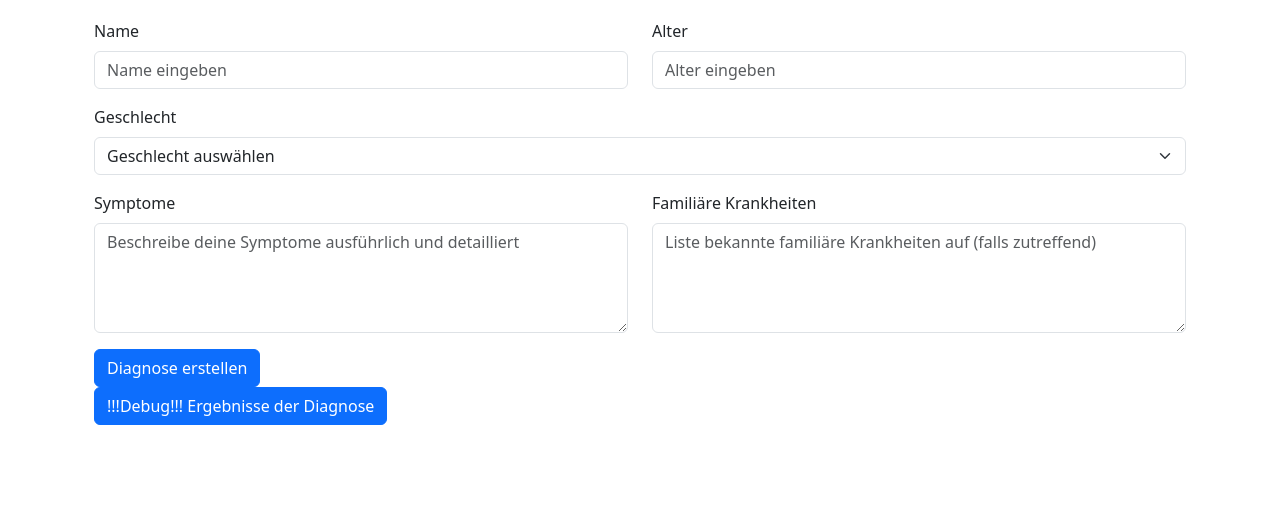
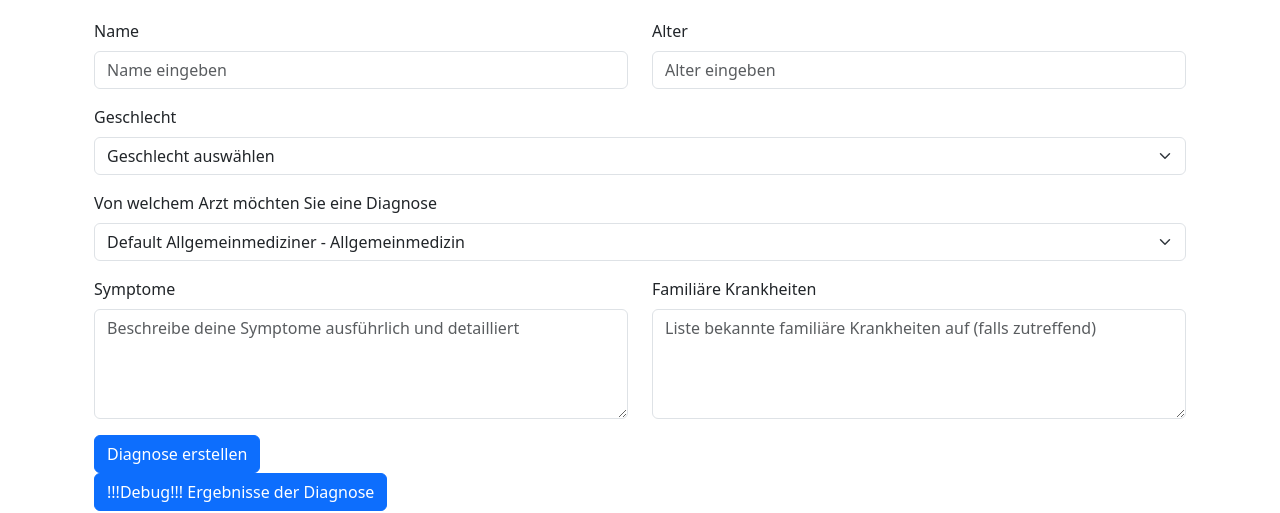
Before and after one commit to Olaf4000/LaborarbeitSprachmodelle, a Flask app: page /diagnosis/ in a window 1280 px wide. Shown: the part 167-680 px from the top of the page. Run offline with Flask 3, Linux system fonts and the light colour scheme.

Commit message:
Dropdown mit Auswahlmöglichkeiten ergänzt.

```diff
--- a/FlaskApp/routes/diagnosis.py
+++ b/FlaskApp/routes/diagnosis.py
@@ -1,5 +1,6 @@
 from flask import Blueprint, render_template, request, redirect, url_for, jsonify, session, flash
 import time
+
 from FlaskApp.value_objects import LlmRequestVO, PatientVO, DoctorPersonaVO
 from FlaskApp.services import api_service
 
@@ -13,10 +14,14 @@ routes for diagnosis
 
 @diagnosis_bp.route('/')
 def diagnosis():
+    # Lazy Loading, sonst zirkulärer Import
+    from FlaskApp.services.doktor_persona_service import get_all_doctor_personas
 
     clear_except_flashes()
 
-    return render_template('diagnosis.html', pagemode='home_diagnosis')
+    doctors = get_all_doctor_personas()
+
+    return render_template('diagnosis.html', pagemode='home_diagnosis', doctors=doctors)
 
 @diagnosis_bp.route('/submit_diagnosis', methods=['POST'])
 def submit_diagnosis():
--- a/FlaskApp/services/doktor_persona_service.py
+++ b/FlaskApp/services/doktor_persona_service.py
@@ -1,3 +1,6 @@
+from flask import render_template
+
+from FlaskApp.routes.diagnosis import diagnosis_bp, clear_except_flashes
 from FlaskApp.value_objects import DoctorPersonaVO
 
 doctor1 = DoctorPersonaVO(1, "Mannfred Hausens", "Allgemeinmedizin")
--- a/FlaskApp/templates/diagnosis.html
+++ b/FlaskApp/templates/diagnosis.html
@@ -35,6 +35,20 @@
             </select>
         </div>
 
+        <!-- Arzt Auswahl -->
+        <div class="mb-3">
+            <label for="doctor" class="form-label">Von welchem Arzt möchten Sie eine Diagnose</label>
+            <select id="doctor" name="doctor" class="form-select" required>
+            <!-- Standardoption für den Allgemeinmediziner -->
+                <option value="default_general" selected>Default Allgemeinmediziner - Allgemeinmedizin</option>
+
+                <!-- Weitere Ärzte aus der Liste -->
+                {% for doctor in doctors %}
+                <option value="{{ doctor.id }}">{{ doctor.name }} - {{ doctor.medical_specialty }}</option>
+                {% endfor %}
+            </select>
+        </div>
+
         <!-- Symptome und Familiäre Krankheiten in einer Zeile -->
         <div class="mb-3 row">
             <!-- Symptome -->
```
Lines whose indentation alone changed are shown as unchanged.
